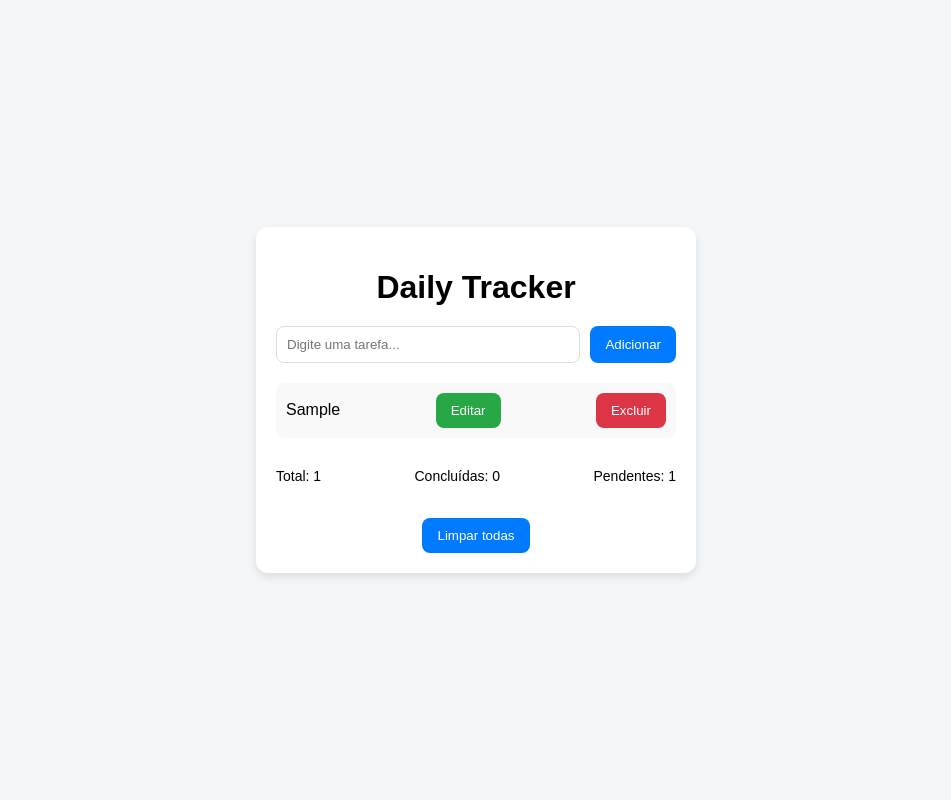
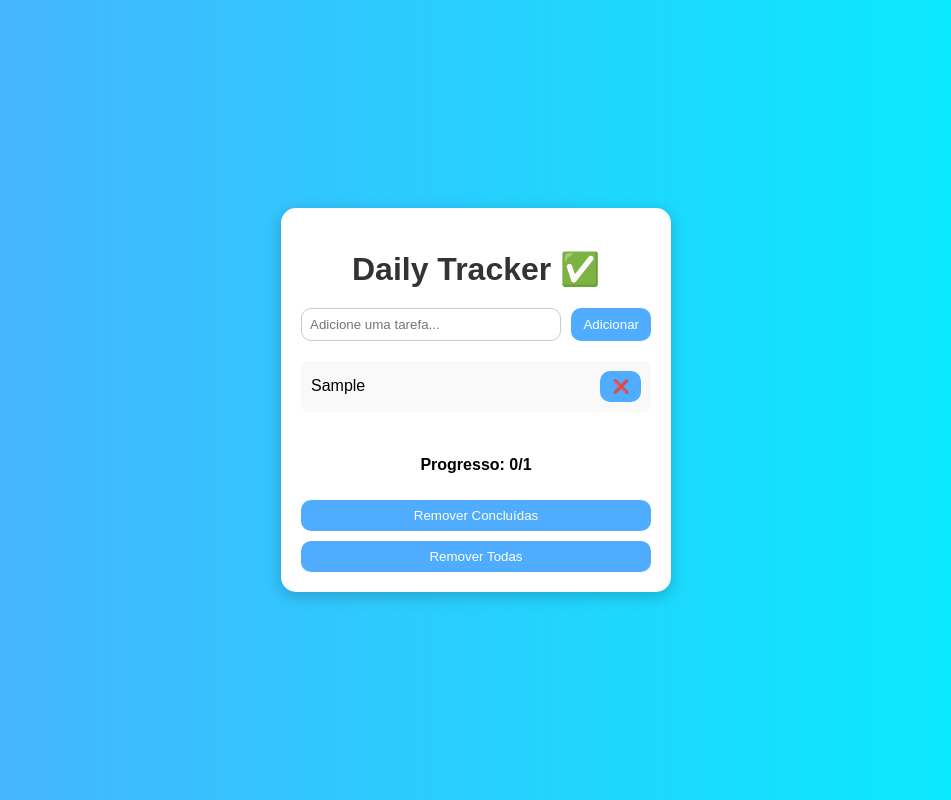
Before and after one commit to leandro-01/daily-tracker, a plain HTML site: page index.html in a window 1280 px wide. Both pictures are taken after typing "Sample" into the empty fields and a click on the button "Adicionar". Shown: the whole page, without its empty margins (164-1115 px from the left). Drawn offline with Linux system fonts and the light colour scheme.

Commit message:
Consolidação do código

```diff
--- a/index.html
+++ b/index.html
@@ -7,20 +7,20 @@
     <link rel="stylesheet" href="style.css">
 </head>
 <body>
-    <div class="container">
-        <h1>Daily Tracker</h1>
-        <div class="input-container">
-            <input type="text" id="taskInput" placeholder="Digite uma tarefa...">
+    <div class="app-container">
+        <h1>Daily Tracker ✅</h1>
+
+        <div class="input-area">
+            <input type="text" id="taskInput" placeholder="Adicione uma tarefa...">
             <button id="addTaskBtn">Adicionar</button>
         </div>
+
         <ul id="taskList"></ul>
-        <div class="stats">
-            <p>Total: <span id="totalCount">0</span></p>
-            <p>Concluídas: <span id="completedCount">0</span></p>
-            <p>Pendentes: <span id="pendingCount">0</span></p>
-        </div>
-        <div class="actions">
-            <button id="clearTasksBtn">Limpar todas</button>
+
+        <div class="footer">
+            <p id="progressText">Progresso: 0/0</p>
+            <button id="clearCompleted">Remover Concluídas</button>
+            <button id="clearAll">Remover Todas</button>
         </div>
     </div>
     <script src="script.js"></script>
--- a/script.js
+++ b/script.js
@@ -1,74 +1,21 @@
-document.addEventListener("DOMContentLoaded", loadTasks);
-
 const taskInput = document.getElementById("taskInput");
 const addTaskBtn = document.getElementById("addTaskBtn");
 const taskList = document.getElementById("taskList");
-const clearTasksBtn = document.getElementById("clearTasksBtn");
+const clearCompletedBtn = document.getElementById("clearCompleted");
+const clearAllBtn = document.getElementById("clearAll");
+const progressText = document.getElementById("progressText");
 
-const totalCount = document.getElementById("totalCount");
-const completedCount = document.getElementById("completedCount");
-const pendingCount = document.getElementById("pendingCount");
-
-addTaskBtn.addEventListener("click", addTask);
-clearTasksBtn.addEventListener("click", clearTasks);
-
-function addTask() {
-    const taskText = taskInput.value.trim();
-    if (taskText === "") return;
-
-    const li = createTaskElement(taskText);
-    taskList.appendChild(li);
-
-    saveTasks();
-    updateStats();
-    taskInput.value = "";
-}
-
-function createTaskElement(taskText, completed = false) {
-    const li = document.createElement("li");
-    if (completed) li.classList.add("completed");
-
-    const span = document.createElement("span");
-    span.textContent = taskText;
-    span.addEventListener("click", function () {
-        li.classList.toggle("completed");
-        saveTasks();
-        updateStats();
-    });
-
-    const editBtn = document.createElement("button");
-    editBtn.textContent = "Editar";
-    editBtn.style.backgroundColor = "#28a745";
-    editBtn.addEventListener("click", function () {
-        const newText = prompt("Edite a tarefa:", span.textContent);
-        if (newText !== null && newText.trim() !== "") {
-            span.textContent = newText.trim();
-            saveTasks();
-            updateStats();
-        }
-    });
-
-    const deleteBtn = document.createElement("button");
-    deleteBtn.textContent = "Excluir";
-    deleteBtn.style.backgroundColor = "#dc3545";
-    deleteBtn.addEventListener("click", function () {
-        li.remove();
-        saveTasks();
-        updateStats();
-    });
-
-    li.appendChild(span);
-    li.appendChild(editBtn);
-    li.appendChild(deleteBtn);
-
-    return li;
+function updateProgress() {
+    const tasks = document.querySelectorAll("li");
+    const completed = document.querySelectorAll("li.completed");
+    progressText.textContent = `Progresso: ${completed.length}/${tasks.length}`;
 }
 
 function saveTasks() {
     const tasks = [];
-    document.querySelectorAll("#taskList li").forEach(li => {
+    document.querySelectorAll("li").forEach(li => {
         tasks.push({
-            text: li.querySelector("span").textContent,
+            text: li.querySelector(".task-text").textContent,
             completed: li.classList.contains("completed")
         });
     });
@@ -76,27 +23,64 @@ function saveTasks() {
 }
 
 function loadTasks() {
-    const tasks = JSON.parse(localStorage.getItem("tasks")) || [];
-    tasks.forEach(task => {
-        const li = createTaskElement(task.text, task.completed);
-        taskList.appendChild(li);
-    });
-    updateStats();
+    const saved = JSON.parse(localStorage.getItem("tasks")) || [];
+    saved.forEach(task => addTask(task.text, task.completed));
+    updateProgress();
 }
 
-function clearTasks() {
+function addTask(text, completed = false) {
+    if (text.trim() === "") return;
+
+    const li = document.createElement("li");
+
+    const span = document.createElement("span");
+    span.textContent = text;
+    span.classList.add("task-text");
+    li.appendChild(span);
+
+    const removeBtn = document.createElement("button");
+    removeBtn.textContent = "❌";
+    removeBtn.style.marginLeft = "10px";
+
+    removeBtn.addEventListener("click", function() {
+        li.remove();
+        saveTasks();
+        updateProgress();
+    });
+
+    li.appendChild(removeBtn);
+
+    li.addEventListener("click", function(e) {
+        if (e.target.tagName !== "BUTTON") {
+            li.classList.toggle("completed");
+            saveTasks();
+            updateProgress();
+        }
+    });
+
+    if (completed) li.classList.add("completed");
+
+    taskList.appendChild(li);
+    taskInput.value = "";
+    saveTasks();
+    updateProgress();
+}
+
+addTaskBtn.addEventListener("click", () => addTask(taskInput.value));
+taskInput.addEventListener("keypress", e => {
+    if (e.key === "Enter") addTask(taskInput.value);
+});
+
+clearCompletedBtn.addEventListener("click", () => {
+    document.querySelectorAll("li.completed").forEach(li => li.remove());
+    saveTasks();
+    updateProgress();
+});
+
+clearAllBtn.addEventListener("click", () => {
     taskList.innerHTML = "";
     saveTasks();
-    updateStats();
-}
+    updateProgress();
+});
 
-function updateStats() {
-    const tasks = document.querySelectorAll("#taskList li");
-    const total = tasks.length;
-    const completed = document.querySelectorAll("#taskList li.completed").length;
-    const pending = total - completed;
-
-    totalCount.textContent = total;
-    completedCount.textContent = completed;
-    pendingCount.textContent = pending;
-}
+loadTasks();
--- a/style.css
+++ b/style.css
@@ -1,81 +1,85 @@
 body {
     font-family: Arial, sans-serif;
-    background-color: #f4f7fa;
-    margin: 0;
-    padding: 0;
+    background: linear-gradient(to right, #4facfe, #00f2fe);
     display: flex;
     justify-content: center;
     align-items: center;
     height: 100vh;
+    margin: 0;
 }
 
-.container {
+.app-container {
     background: white;
     padding: 20px;
-    border-radius: 12px;
-    width: 400px;
-    box-shadow: 0px 4px 10px rgba(0,0,0,0.1);
+    border-radius: 15px;
+    box-shadow: 0 4px 15px rgba(0,0,0,0.2);
+    width: 350px;
+    text-align: center;
 }
 
 h1 {
-    text-align: center;
     margin-bottom: 20px;
+    color: #333;
 }
 
-.input-container {
+.input-area {
     display: flex;
     gap: 10px;
 }
 
-#taskInput {
+input {
     flex: 1;
-    padding: 10px;
-    border: 1px solid #ddd;
-    border-radius: 8px;
+    padding: 8px;
+    border: 1px solid #ccc;
+    border-radius: 10px;
 }
 
 button {
-    padding: 10px 15px;
+    background: #4facfe;
+    color: white;
     border: none;
-    border-radius: 8px;
-    background-color: #007bff;
-    color: white;
+    padding: 8px 12px;
+    border-radius: 10px;
     cursor: pointer;
+    transition: 0.3s;
 }
 
 button:hover {
-    background-color: #0056b3;
+    background: #00c6ff;
 }
 
 ul {
-    list-style-type: none;
+    list-style: none;
     padding: 0;
     margin-top: 20px;
+    max-height: 200px;
+    overflow-y: auto;
 }
 
 li {
     background: #f9f9f9;
     padding: 10px;
-    margin-bottom: 10px;
+    margin-bottom: 8px;
     border-radius: 8px;
     display: flex;
     justify-content: space-between;
     align-items: center;
+    transition: 0.3s;
 }
 
 li.completed {
     text-decoration: line-through;
     color: gray;
+    background: #e0e0e0;
 }
 
-.actions {
+.footer {
     margin-top: 20px;
-    text-align: center;
+    display: flex;
+    flex-direction: column;
+    gap: 10px;
 }
 
-.stats {
-    margin-top: 15px;
-    font-size: 14px;
-    display: flex;
-    justify-content: space-between;
+#progressText {
+    font-weight: bold;
 }
```
